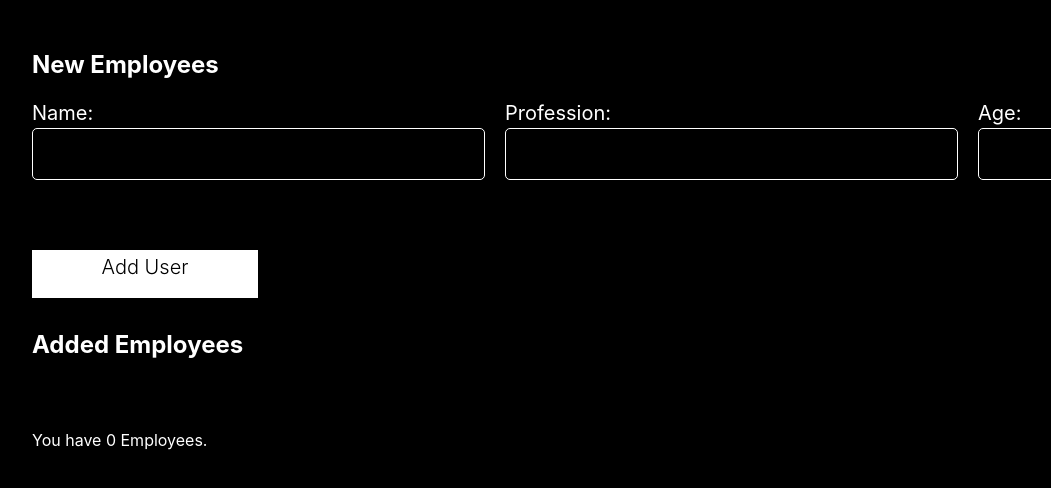
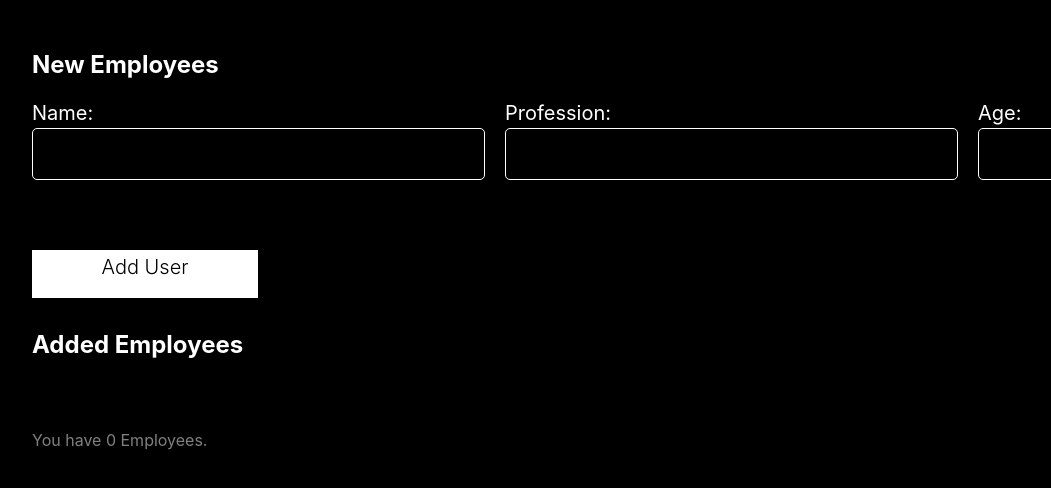
Before and after one commit to Karthiksunkari3/Add-new-Employee, a plain HTML site: page index.html in a window 1280 px wide. Shown: the top 488 px of the page, without its empty margins (26-1077 px from the left). Drawn offline with Linux system fonts and the light colour scheme.

Commit message:
Update index.css

```diff
--- a/index.css
+++ b/index.css
@@ -5,7 +5,9 @@
     margin: 0;
     padding: 0;
   }
-
+   #messages{
+    color: rgba(255, 255, 255, 0.5);;
+  }
   .addemployee {
     position: absolute;
     top: 50px;
```
